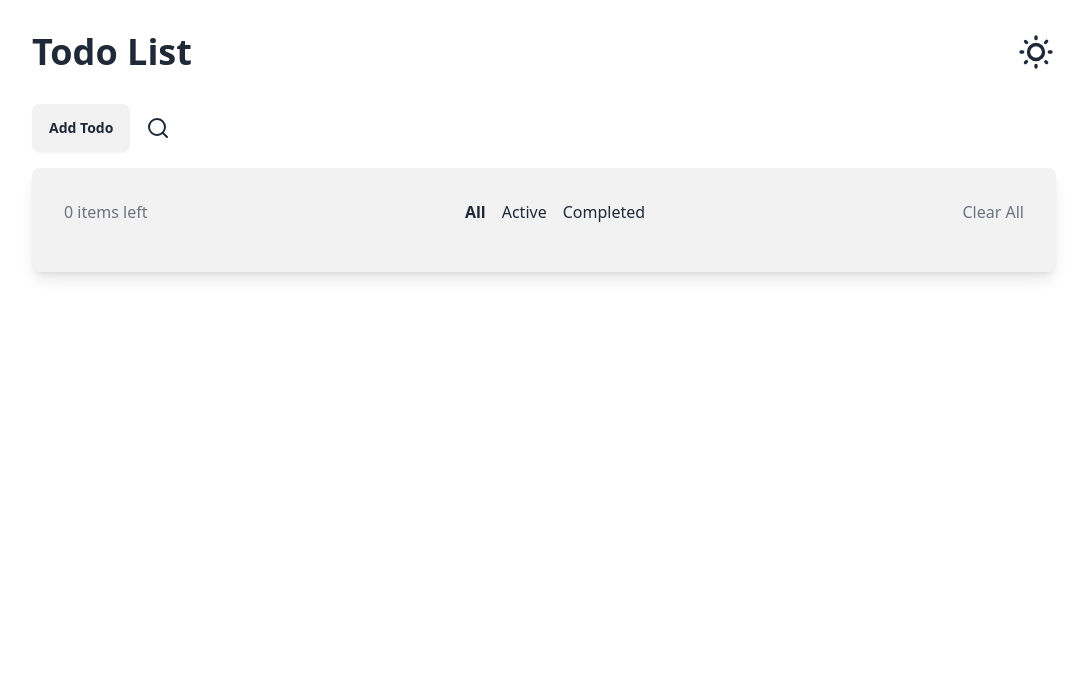
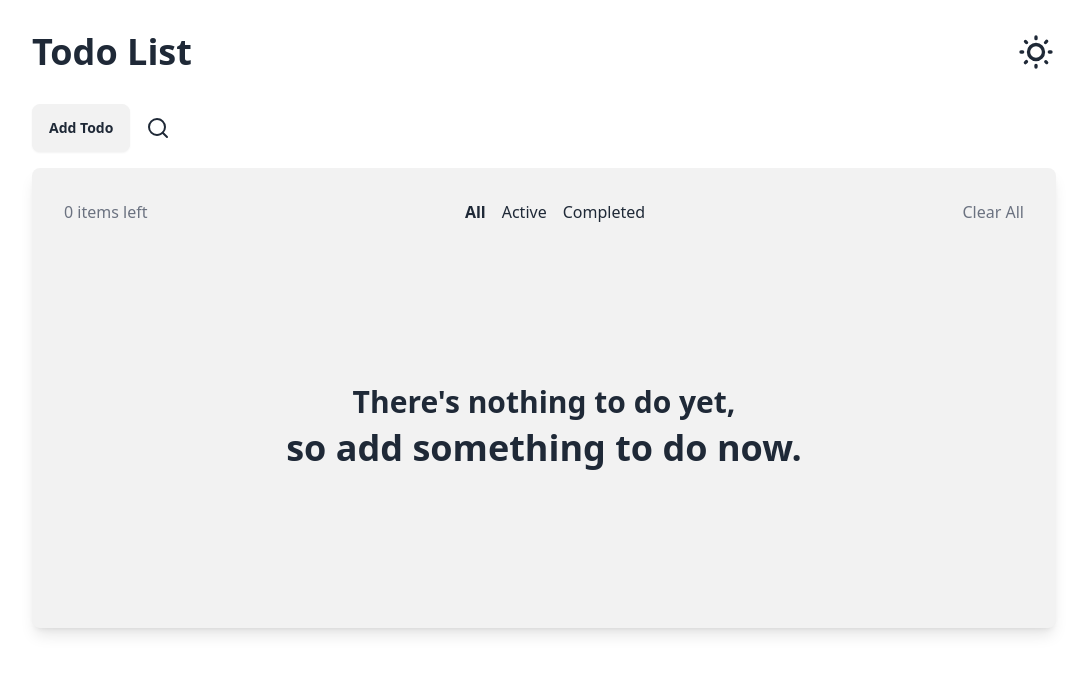
Before and after one commit to Narathip99/Nested-ToDo, a React (Vite) app: page / in a window 1280 px wide. Shown: the top 674 px of the page, without its empty margins (96-1183 px from the left). Built offline with nearby package versions, Linux system fonts and the light colour scheme.

Commit message:
if !tasks show some text to tell no task here

```diff
--- a/src/components/DisplayTodos.tsx
+++ b/src/components/DisplayTodos.tsx
@@ -80,7 +80,16 @@ const DisplayTodos: React.FC<DisplayTodosProps> = ({ tasks, setTasks }) => {
         filteredTasks={filteredTasks}
       />
 
-      {filteredTasks.map((task) => (
+      {tasks.length === 0 ? (
+        <div className="py-32 flex flex-col gap-2 justify-center items-center">
+          <h1 className="text-3xl font-semibold">
+            {" "}
+            There's nothing to do yet,{" "}
+          </h1>
+          <h1 className="text-4xl font-bold">so add something to do now.</h1>
+        </div>
+      ) : (
+        filteredTasks.map((task) => (
           <div
             key={task.id}
             className="p-4 flex flex-col bg-white dark:bg-base-100 rounded-lg"
@@ -144,7 +153,9 @@ const DisplayTodos: React.FC<DisplayTodosProps> = ({ tasks, setTasks }) => {
                 </div>
               )}
           </div>
-      ))}
+        ))
+      )}
+
       {editTask && (
         <ModalTodo
           isOpen={isModalOpen}
```
Lines whose indentation alone changed are shown as unchanged.
